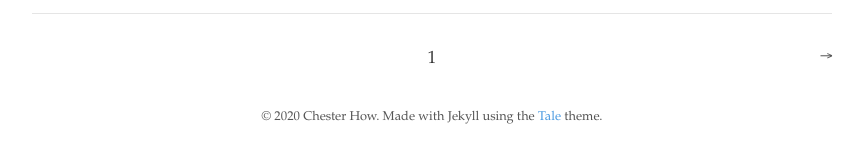
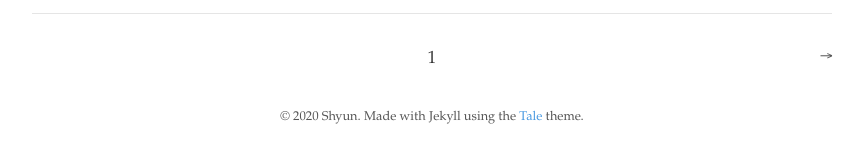
Before and after one commit to shyunn/shyunn.github.io, a Jekyll site: the page built from index.html, in a window 1280 px wide. Shown: the part 1206-1363 px from the top of the page, without its empty margins (208-1071 px from the left). Built offline with Jekyll 4.4.1, drawn with Linux system fonts in a browser that asks for light colours; the list of posts is cut into pages by our own code.

Commit message:
jekyll 의 기본정보를 내것으로 바꾼다

```diff
--- a/_config.yml
+++ b/_config.yml
@@ -2,16 +2,16 @@
 title:          Tale
 description:    "Minimal Jekyll theme for storytellers"
 baseurl:        "/tale"
-url:            "https://chesterhow.github.io"
+url:            "https://shyunn.github.io"
 
 # Google Analytics
 google_analytics: UA—XXXXXXXX-X
 
 # Author
 author:
-  name:         Chester How
-  url:          https://chester.how
-  email:        chesterhow@gmail.com
+  name:         Shyun
+  url:          https://shyunn.github.io
+  email:        n87929@gmail.com
 
 # Build settings
 markdown:       kramdown
```
